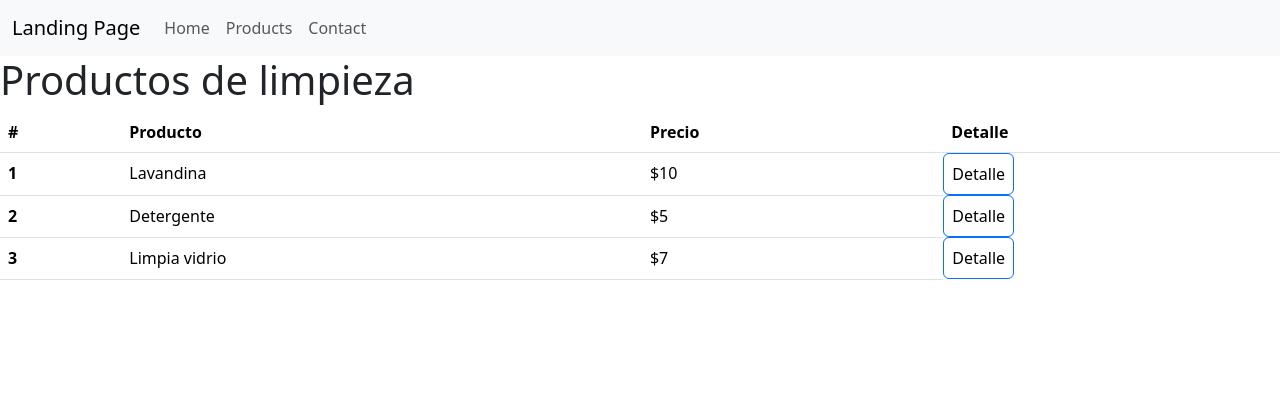
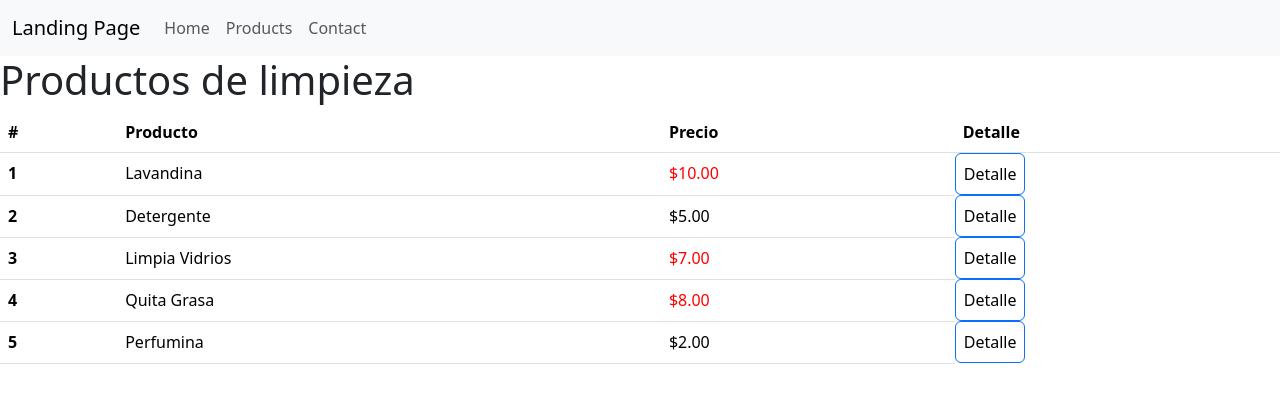
Before and after one commit to PabloFranciscoCalandria/Angular-Practica, an Angular app: page /products in a window 1280 px wide. Shown: the top 402 px of the page. Built offline with nearby package versions, Linux system fonts and the light colour scheme.

Commit message:
Estructuras de control

```diff
--- a/src/app/app-routing.module.ts
+++ b/src/app/app-routing.module.ts
@@ -15,7 +15,7 @@
     component: ProductsComponent
   },
   {
-    path: 'products/:category/:productId',
+    path: 'products/:productId',
     component: ProductDetailComponent
   },
   {
--- a/src/app/product-detail/product-detail.component.html
+++ b/src/app/product-detail/product-detail.component.html
@@ -1 +1,9 @@
-<h1 [ngStyle]="{'background-color': color}">Aque veras el detalle del producto: {{producto}}</h1>
+<ng-container *ngIf="!loading">
+    <h1>Producto: {{producto?.name}}</h1>
+    <h2 [ngStyle]="{'color': color}">Precio: {{producto?.price | currency}}</h2>
+    <h3 *ngIf="producto?.description">Descripcion: {{producto?.description}}</h3>
+</ng-container>
+
+<ng-container *ngIf="loading">
+    <i style="color: rgb(3, 94, 63);">Cargando informacion...</i>
+</ng-container>
--- a/src/app/product-detail/product-detail.component.ts
+++ b/src/app/product-detail/product-detail.component.ts
@@ -1,5 +1,7 @@
 import { Component, OnInit } from '@angular/core';
 import { ActivatedRoute } from '@angular/router';
+import { Product, productsList } from '../products/products.mock';
+
 
 @Component({
   selector: 'app-product-detail',
@@ -8,7 +10,9 @@
 })
 export class ProductDetailComponent implements OnInit{
 
-  producto: string = '';
+  producto?: Product;
+  productList: Product[] = productsList;
+  loading: boolean = true;
   color: string = '';
 
   constructor(private _route: ActivatedRoute) {
@@ -16,9 +20,12 @@
   }
 
   ngOnInit(): void {
-    this._route.params.subscribe(params => {
-      this.producto = params['productId'];
-      this.color = params['category'];
-    });
+    setTimeout(() => {
+      this._route.params.subscribe(params => {
+        this.producto = this.productList.find(product => product.id == params['productId']);
+        this.loading = false;
+        this.color = this.producto?.price as number > 5 ? 'red' : '';
+      });
+    }, 1500)
   }
 }
--- a/src/app/products/products.component.css
+++ b/src/app/products/products.component.css
@@ -0,0 +1,3 @@
+.color-price{
+    color: red;
+}
--- a/src/app/products/products.component.html
+++ b/src/app/products/products.component.html
@@ -9,23 +9,11 @@
       </tr>
     </thead>
     <tbody>
-      <tr>
-        <th scope="row">1</th>
-        <td>Lavandina</td>
-        <td>$10</td>
-        <button type="button" class="btn btn-outline-primary" [routerLink]="['/products', 'red', 'Lavandina']">Detalle</button>
-      </tr>
-      <tr>
-        <th scope="row">2</th>
-        <td>Detergente</td>
-        <td>$5</td>
-        <button type="button" class="btn btn-outline-primary" [routerLink]="['/products', 'yellow', 'Detergente']">Detalle</button>
-      </tr>
-      <tr>
-        <th scope="row">3</th>
-        <td>Limpia vidrio</td>
-        <td>$7</td>
-        <button type="button" class="btn btn-outline-primary" [routerLink]="['/products', 'green', 'Limpia Vidrios']">Detalle</button>
+      <tr *ngFor="let product of productsList">
+        <th scope="row">{{product.id}}</th>
+        <td>{{product.name}}</td>
+        <td [ngClass]="{'color-price' : product.price > 5}">{{product.price | currency}}</td>
+        <button type="button" class="btn btn-outline-primary" [routerLink]="['/products', product.id]">Detalle</button>
       </tr>
     </tbody>
   </table>
--- a/src/app/products/products.component.ts
+++ b/src/app/products/products.component.ts
@@ -1,4 +1,5 @@
 import { Component } from '@angular/core';
+import { productsList } from './products.mock';
 
 @Component({
   selector: 'app-products',
@@ -7,4 +8,5 @@
 })
 export class ProductsComponent {
 
+    productsList = productsList
 }
--- /dev/null
+++ b/src/app/products/products.mock.ts
@@ -0,0 +1,14 @@
+export const productsList: Product[] = [
+    {id: 1, name: 'Lavandina', price: 10, description: "Botella de 1 litro"},
+    {id: 2, name: 'Detergente', price: 5, description: "Dura 120 lavados"},
+    {id: 3, name: 'Limpia Vidrios', price: 7, description: "Tus vidrios transparentes"},
+    {id: 4, name: 'Quita Grasa', price: 8},
+    {id: 5, name: 'Perfumina', price: 2, description: "El olor a campo mas relista"}
+]
+
+export interface Product {
+    id: number | string;
+    name: string;
+    price: number;
+    description?: string;
+}
```
